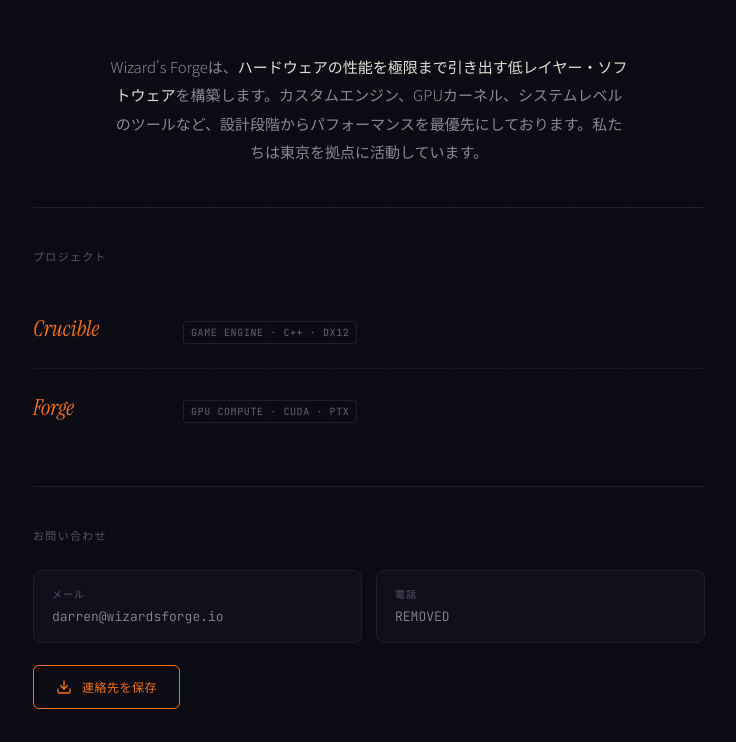
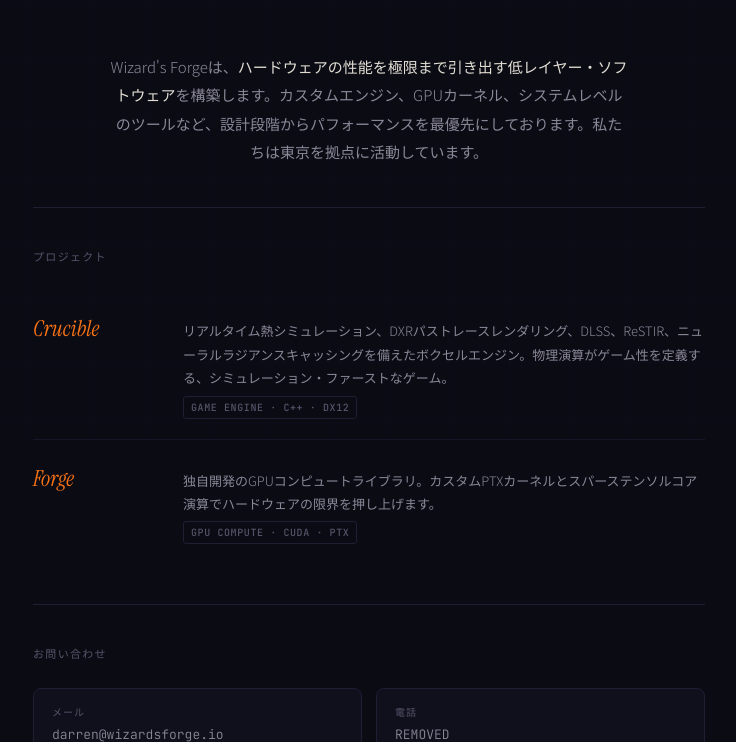
Before and after one commit to WizardsForgeGames/wizardsforge.io, a plain HTML site: page ja/index.html in a window 1280 px wide. Shown: the part 358-1100 px from the top of the page, without its empty margins (271-1007 px from the left). Drawn offline with Linux system fonts and the light colour scheme.

Commit message:
Re-added project descriptions

```diff
--- a/ja/index.html
+++ b/ja/index.html
@@ -390,6 +390,7 @@
                 <div class="project-name">Crucible</div>
                 <div>
                     <div class="project-desc">
+                        リアルタイム熱シミュレーション、DXRパストレースレンダリング、DLSS、ReSTIR、ニューラルラジアンスキャッシングを備えたボクセルエンジン。物理演算がゲーム性を定義する、シミュレーション・ファーストなゲーム。
                     </div>
                     <span class="project-tag">Game Engine · C++ · DX12</span>
                 </div>
@@ -399,6 +400,7 @@
                 <div class="project-name">Forge</div>
                 <div>
                     <div class="project-desc">
+                        独自開発のGPUコンピュートライブラリ。カスタムPTXカーネルとスパーステンソルコア演算でハードウェアの限界を押し上げます。
                     </div>
                     <span class="project-tag">GPU Compute · CUDA · PTX</span>
                 </div>
```
